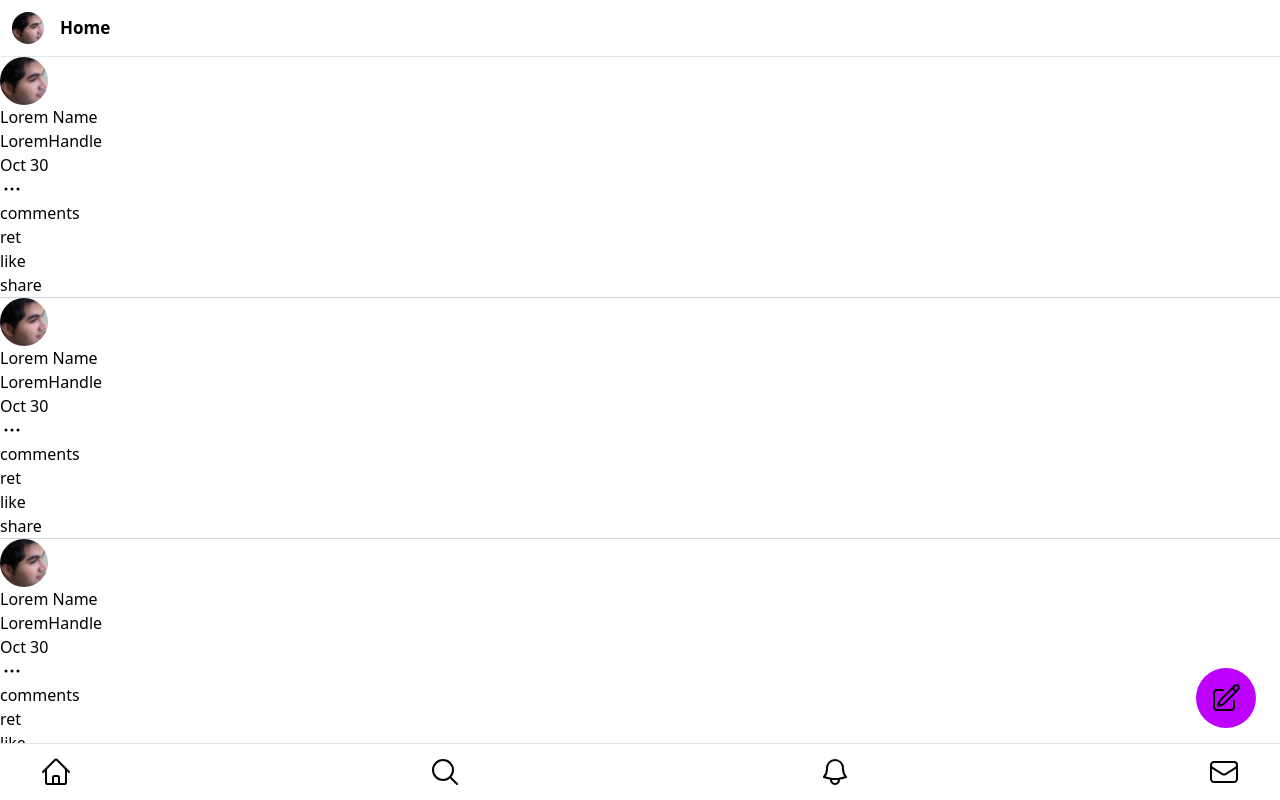
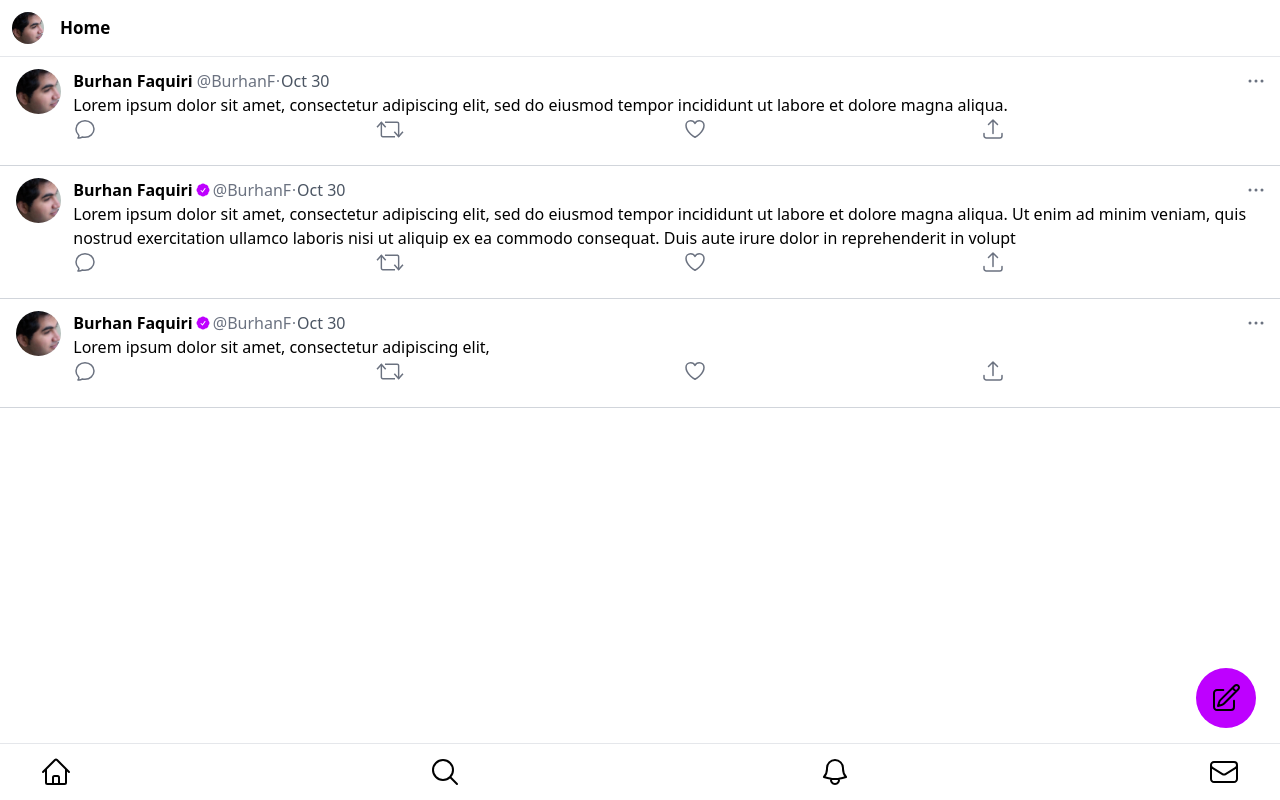
Before and after one commit to Quandale-inc/throbber-web, an Angular app: page / in a window 1280 px wide. Built offline with nearby package versions, Linux system fonts and the light colour scheme.

Commit message:
adds tweet interact bar

```diff
--- a/src/app/home/home.component.ts
+++ b/src/app/home/home.component.ts
@@ -17,7 +17,7 @@ export class HomeComponent implements OnInit {
       commentCount: 25,
       likeCount: 20,
       retweetCount: 25,
-      verified: true,
+      verified: false,
     },
     {
       id: '2',
--- a/src/app/nav/nav.component.html
+++ b/src/app/nav/nav.component.html
@@ -1,5 +1,5 @@
 <div class="relative">
-  <div class="fixed right-6 bg-[#BE00FF] p-3.5 rounded-full bottom-[4.5rem]">
+  <div class="fixed right-6 bg-primary p-3.5 rounded-full bottom-[4.5rem]">
     <a>
       <svg
         xmlns="http://www.w3.org/2000/svg"
--- a/src/app/tweet/tweet.component.html
+++ b/src/app/tweet/tweet.component.html
@@ -1,19 +1,38 @@
-<div class="border-y-gray-300 border-b-[0.5px]">
-  <div>
+<div class="flex border-y-gray-300 border-b-[0.5px] gap-3 py-3 w-full">
+  <div class="ml-4">
     <img [src]="tweet.aviSrc" alt="" class="w-12 rounded-full" />
   </div>
-  <div>
-    <div>
-      <p>Lorem Name</p>
-      <p>LoremHandle</p>
-      <p>Oct 30</p>
+  <div class="w-full relative">
+    <div class="flex content-end w-full">
+      <div class="flex items-center gap-0.5 grow">
+        <p class="font-bold truncate">{{ tweet.authorName }}</p>
+        <div>
+          <svg
+            xmlns="http://www.w3.org/2000/svg"
+            viewBox="0 0 24 24"
+            fill="currentColor"
+            class="w-4 text-primary"
+            *ngIf="tweet.verified"
+          >
+            <path
+              fill-rule="evenodd"
+              d="M8.603 3.799A4.49 4.49 0 0112 2.25c1.357 0 2.573.6 3.397 1.549a4.49 4.49 0 013.498 1.307 4.491 4.491 0 011.307 3.497A4.49 4.49 0 0121.75 12a4.49 4.49 0 01-1.549 3.397 4.491 4.491 0 01-1.307 3.497 4.491 4.491 0 01-3.497 1.307A4.49 4.49 0 0112 21.75a4.49 4.49 0 01-3.397-1.549 4.49 4.49 0 01-3.498-1.306 4.491 4.491 0 01-1.307-3.498A4.49 4.49 0 012.25 12c0-1.357.6-2.573 1.549-3.397a4.49 4.49 0 011.307-3.497 4.49 4.49 0 013.497-1.307zm7.007 6.387a.75.75 0 10-1.22-.872l-3.236 4.53L9.53 12.22a.75.75 0 00-1.06 1.06l2.25 2.25a.75.75 0 001.14-.094l3.75-5.25z"
+              clip-rule="evenodd"
+            />
+          </svg>
+        </div>
+        <p class="truncate text-gray-500">@{{ tweet.authorHandle }}</p>
+        <span class="rounded-full w-0.5 h-0.5 bg-gray-500"></span>
+        <p class="mr-4 text-gray-600">Oct 30</p>
+      </div>
+
       <svg
         xmlns="http://www.w3.org/2000/svg"
         fill="none"
         viewBox="0 0 24 24"
         stroke-width="1.5"
         stroke="currentColor"
-        class="w-6 h-6"
+        class="w-6 h-6 text-gray-500 mr-3"
       >
         <path
           stroke-linecap="round"
@@ -24,10 +43,77 @@
     </div>
     <p></p>
     <div>
-        <div>comments</div>
-        <div>ret</div>
-        <div>like</div>
-        <div>share</div>
+      <p class="lin">
+        {{ tweet.text }}
+      </p>
+      <div class="flex content-between text-gray-500">
+        <!-- comment -->
+        <div class="grow">
+          <svg
+            xmlns="http://www.w3.org/2000/svg"
+            fill="none"
+            viewBox="0 0 24 24"
+            stroke-width="1.5"
+            stroke="currentColor"
+            class="w-6 h-6"
+          >
+            <path
+              stroke-linecap="round"
+              stroke-linejoin="round"
+              d="M12 20.25c4.97 0 9-3.694 9-8.25s-4.03-8.25-9-8.25S3 7.444 3 12c0 2.104.859 4.023 2.273 5.48.432.447.74 1.04.586 1.641a4.483 4.483 0 01-.923 1.785A5.969 5.969 0 006 21c1.282 0 2.47-.402 3.445-1.087.81.22 1.668.337 2.555.337z"
+            />
+          </svg>
+        </div>
+        <!-- retweet -->
+        <div class="grow">
+          <svg
+            class="w-9 -translate-y-[5.5px]"
+            fill="currentColor"
+            xmlns="http://www.w3.org/2000/svg"
+            viewBox="0 0 50 50"
+            enable-background="new 0 0 50 50"
+          >
+            <path d="M38 35h-2V17c0-.6-.4-1-1-1H18v-2h17c1.7 0 3 1.3 3 3v18z" />
+            <path d="M37 36.5l-6.8-7.8 1.6-1.4 5.2 6.2 5.2-6.2 1.6 1.4z" />
+            <path d="M32 36H15c-1.7 0-3-1.3-3-3V15h2v18c0 .6.4 1 1 1h17v2z" />
+            <path d="M18.2 22.7L13 16.5l-5.2 6.2-1.6-1.4 6.8-7.8 6.8 7.8z" />
+          </svg>
+        </div>
+        <!-- like -->
+        <div class="grow">
+          <svg
+            xmlns="http://www.w3.org/2000/svg"
+            fill="none"
+            viewBox="0 0 24 24"
+            stroke-width="1.5"
+            stroke="currentColor"
+            class="w-6 h-6"
+          >
+            <path
+              stroke-linecap="round"
+              stroke-linejoin="round"
+              d="M21 8.25c0-2.485-2.099-4.5-4.688-4.5-1.935 0-3.597 1.126-4.312 2.733-.715-1.607-2.377-2.733-4.313-2.733C5.1 3.75 3 5.765 3 8.25c0 7.22 9 12 9 12s9-4.78 9-12z"
+            />
+          </svg>
+        </div>
+        <!-- arrow up on tray -->
+        <div class="grow">
+          <svg
+            xmlns="http://www.w3.org/2000/svg"
+            fill="none"
+            viewBox="0 0 24 24"
+            stroke-width="1.5"
+            stroke="currentColor"
+            class="w-6 h-6"
+          >
+            <path
+              stroke-linecap="round"
+              stroke-linejoin="round"
+              d="M3 16.5v2.25A2.25 2.25 0 005.25 21h13.5A2.25 2.25 0 0021 18.75V16.5m-13.5-9L12 3m0 0l4.5 4.5M12 3v13.5"
+            />
+          </svg>
+        </div>
+      </div>
     </div>
   </div>
 </div>
--- a/tailwind.config.js
+++ b/tailwind.config.js
@@ -4,7 +4,11 @@ module.exports = {
     "./src/**/*.{html,ts}",
   ],
   theme: {
-    extend: {},
+    extend: {
+      colors: {
+        primary: "#BE00FF"
+      }
+    },
   },
   plugins: [],
 }
```
